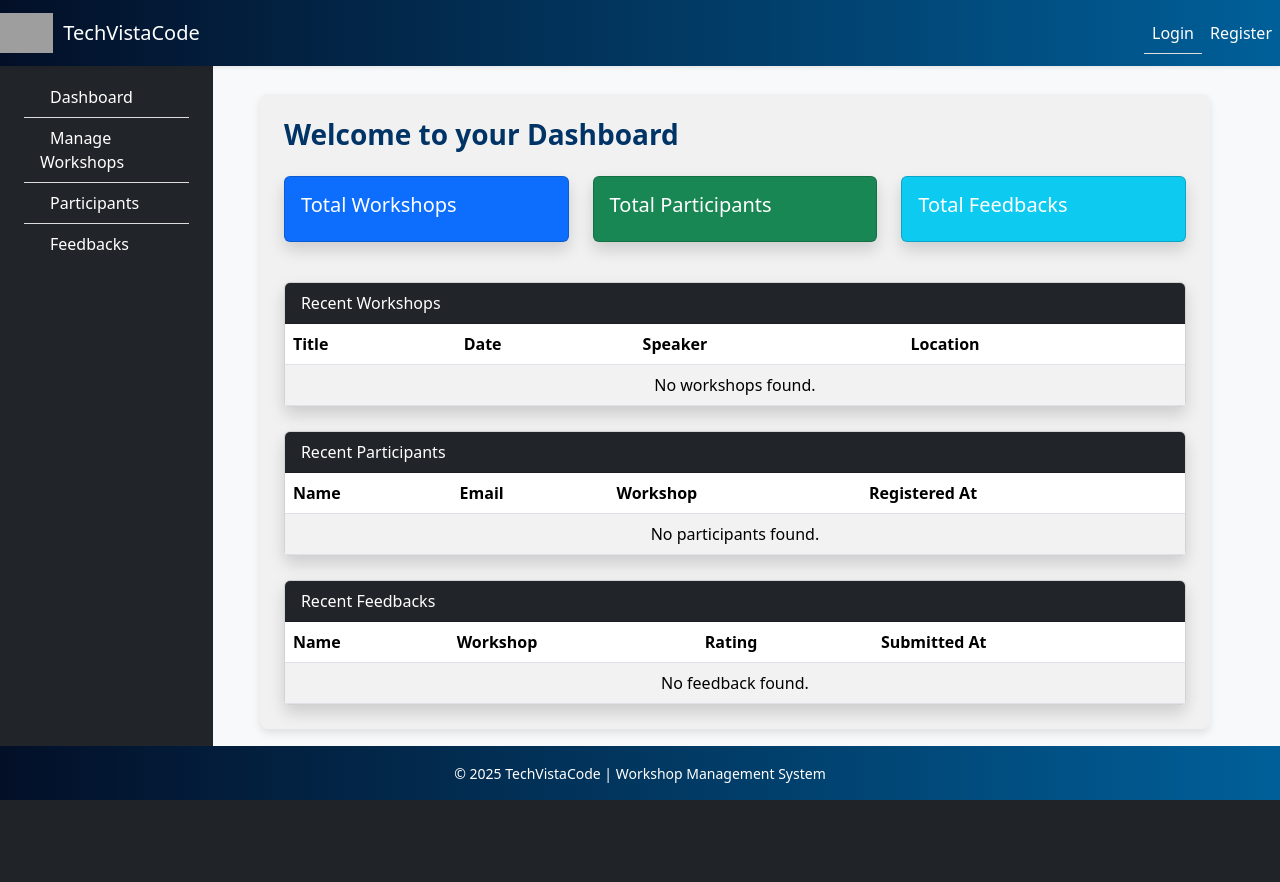
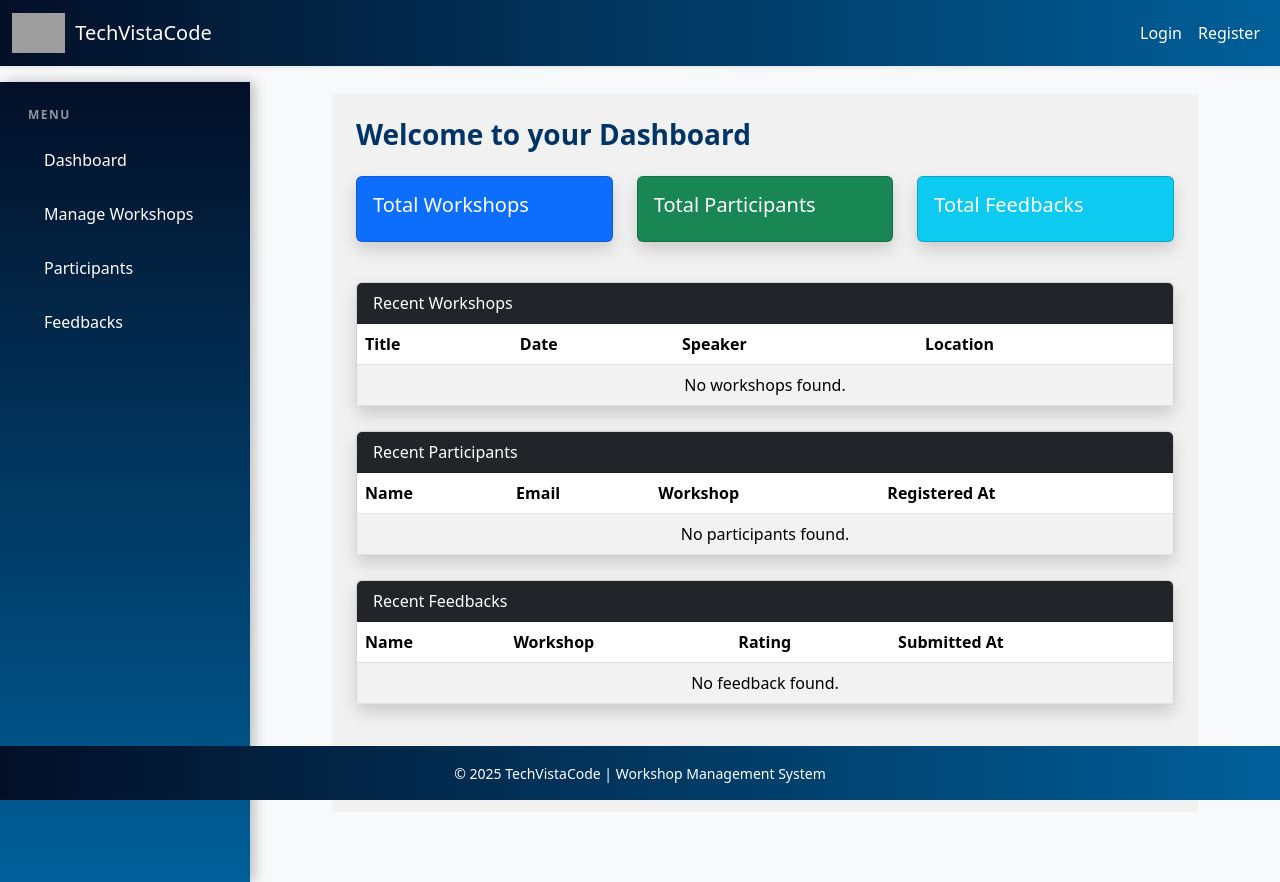
Before and after one commit to aditapdiya/Work-Shop-Management, a Django app: template workshop_management/main/templates/main/dashboard.html in a window 1280 px wide. Before the commit the page ends 800 px from the top, so only its background shows below. Run offline with Django 5.2, Linux system fonts and the light colour scheme; the template is opened without the code that fills it, so the values that code supplies are empty; some libraries are stand-ins or nearby versions; grey boxes are pictures that could not be loaded.

Commit message:
Update workshop management project

```diff
--- a/workshop_management/main/templates/main/base.html
+++ b/workshop_management/main/templates/main/base.html
@@ -84,7 +84,7 @@
 <nav class="navbar navbar-expand-lg navbar-dark navbar-custom fixed-top shadow-sm">
   <div class="container-fluid">
     <a class="navbar-brand d-flex align-items-center" href="{% url 'home' %}">
-      <img src="https://techvistacode.com/images/tvc-logo.webp" alt="Logo">
+      <img src="https://www.techvistacode.com/_next/static/media/techvistacode.b7338ba6.svg" alt="Logo">
       <span>TechVistaCode</span>
     </a>
     <button class="navbar-toggler" type="button" data-bs-toggle="collapse" data-bs-target="#navbarNav">
--- a/workshop_management/main/templates/main/dashboard.html
+++ b/workshop_management/main/templates/main/dashboard.html
@@ -1,40 +1,36 @@
 {% extends "main/base.html" %}
 
 {% block content %}
-<!-- Main Layout with Sidebar -->
-<div class="container-fluid">
-    <div class="row">
-        <!-- Sidebar (Fixed) -->
-        <div class="col-md-2 bg-dark text-white p-4" style="height: 100vh; position: fixed; top: 0; left: 0; background-color: #003366;">
-            <h4 class="text-center mb-4" style="color: #00b0f0;">Dashboard</h4>
-            <ul class="nav flex-column">
-                <li class="nav-item">
-                    <a class="nav-link text-white" href="#" style="color: #ffffff;">
-                        <i class="bi bi-house-door"></i> Dashboard
+
+<!-- Sidebar (matches header & footer gradient) -->
+<aside class="sidebar">
+    <div class="sidebar-title">Menu</div>
+    <ul class="sidebar-nav">
+        <li>
+            <a href="/dashboard/" class="{% if request.path == '/dashboard/' %}active{% endif %}">
+                <i class="bi bi-speedometer2"></i><span>Dashboard</span>
             </a>
         </li>
-                <li class="nav-item">
-                    <a class="nav-link text-white" href="{% url 'manage_workshops' %}">
-                        <i class="bi bi-briefcase"></i> Manage Workshops
+        <li>
+            <a href="{% url 'manage_workshops' %}" class="{% if request.resolver_match.url_name == 'manage_workshops' %}active{% endif %}">
+                <i class="bi bi-briefcase"></i><span>Manage Workshops</span>
             </a>
         </li>
-                <li class="nav-item">
-                    <a class="nav-link text-white" href="{% url 'participants' %}" style="color: #ffffff;">
-                        <i class="bi bi-person-check"></i> Participants
+        <li>
+            <a href="{% url 'participants' %}" class="{% if request.resolver_match.url_name == 'participants' %}active{% endif %}">
+                <i class="bi bi-people"></i><span>Participants</span>
             </a>
         </li>
-                <li class="nav-item">
-                    <a class="nav-link text-white" href="{% url 'feedback_list' %}">
-                        <i class="bi bi-bar-chart-line"></i> Feedbacks
+        <li>
+            <a href="{% url 'feedback_list' %}" class="{% if request.resolver_match.url_name == 'feedback_list' %}active{% endif %}">
+                <i class="bi bi-chat-square-text"></i><span>Feedbacks</span>
             </a>
-
         </li>
     </ul>
-        </div>
+</aside>
 
 <!-- Main Content -->
-        <!-- Main Content -->
-<div class="col-md-10 offset-md-2 p-4" style="margin-left: 16.66%; background-color: #f1f1f1; border-radius: 8px;">
+<div class="main-content">
     <h2 class="mb-4" style="color: #003366;">Welcome to your Dashboard</h2>
 
     <!-- Summary Cards -->
@@ -159,30 +155,92 @@
     </div>
 </div>
 
-    </div>
-</div>
-
-<!-- Inline CSS for hover effects and active links -->
+<!-- Inline CSS -->
 <style>
-    .nav-link {
-        color: #ffffff; /* Default color for links */
-        font-weight: 500;
-        transition: background-color 0.3s ease; /* Smooth transition for hover */
-    }
-    .nav-link:hover {
-        background-color: #00b0f0; /* Light blue for hover effect */
-        color: #003366; /* Dark blue for text when hovering */
-    }
-    .nav-item.active .nav-link {
-        background-color: #00b0f0; /* Light blue for active link */
-        color: #003366; /* Dark blue for text */
+    :root {
+        --header-h: 82px;   /* adjust to your header height */
+        --footer-h: 66px;   /* adjust to your footer height */
+        --sidebar-w: 250px;
     }
 
-    .container-fluid {
-        padding-left: 0;
-        padding-right: 0;
+    /* ---------- Sidebar ---------- */
+    .sidebar {
+        position: fixed;
+        top: var(--header-h);
+        bottom: var(--footer-h);
+        left: 0;
+        width: var(--sidebar-w);
+        padding: 24px 14px;
+        background: linear-gradient(180deg, #030f27, #005f99);
+        box-shadow: 4px 0 12px rgba(0, 0, 0, 0.25);
+        overflow-y: auto;
+        z-index: 100;
     }
 
+    .sidebar-title {
+        color: rgba(255, 255, 255, 0.55);
+        font-size: 12px;
+        font-weight: 600;
+        letter-spacing: 1.5px;
+        text-transform: uppercase;
+        padding: 0 14px 12px;
+    }
+
+    .sidebar-nav {
+        list-style: none;
+        margin: 0;
+        padding: 0;
+    }
+
+    .sidebar-nav li {
+        margin-bottom: 6px;
+    }
+
+    .sidebar-nav a {
+        display: flex;
+        align-items: center;
+        gap: 12px;
+        padding: 12px 14px;
+        color: #ffffff;
+        font-weight: 500;
+        text-decoration: none;
+        border-radius: 10px;
+        border-left: 4px solid transparent;
+        transition: background 0.25s ease, transform 0.25s ease;
+    }
+
+    .sidebar-nav a i {
+        font-size: 1.15rem;
+        color: #00b0f0;
+    }
+
+    .sidebar-nav a:hover {
+        background: rgba(255, 255, 255, 0.12);
+        transform: translateX(4px);
+    }
+
+    .sidebar-nav a.active {
+        background: rgba(0, 176, 240, 0.18);
+        border-left-color: #00b0f0;
+        font-weight: 600;
+    }
+
+    /* ---------- Main content ---------- */
+    .main-content {
+        margin-left: var(--sidebar-w);
+        padding: 24px;
+        padding-bottom: calc(var(--footer-h) + 24px); /* keeps content clear of the fixed footer */
+        background-color: #f1f1f1;
+        min-height: calc(100vh - var(--header-h));
+    }
+
+    .main-content h2 {
+        font-size: 28px;
+        font-weight: bold;
+        margin-bottom: 30px;
+    }
+
+    /* ---------- Header / footer (unchanged) ---------- */
     .navbar-custom {
         background: linear-gradient(90deg, #030f27, #005f99);
     }
@@ -204,31 +262,7 @@
         position: fixed;
         bottom: 0;
         width: 100%;
-    }
-
-    /* Enhanced button styles for sidebar */
-    .nav-link i {
-        margin-right: 10px; /* Space between icon and text */
-    }
-
-    /* Main content styling */
-    .col-md-10 {
-        box-shadow: 0 4px 8px rgba(0, 0, 0, 0.1); /* Soft shadow effect */
-        border-radius: 8px;
-    }
-
-    h2 {
-        font-size: 28px;
-        font-weight: bold;
-        margin-bottom: 30px;
-    }
-
-    .nav-item {
-        border-bottom: 1px solid #ddd; /* Subtle border between items */
-    }
-
-    .nav-item:last-child {
-        border-bottom: none; /* Remove border from last item */
+        z-index: 200;
     }
 </style>
 
--- a/workshop_management/main/templates/main/home.html
+++ b/workshop_management/main/templates/main/home.html
@@ -58,7 +58,7 @@
     <nav class="navbar navbar-expand-lg navbar-dark navbar-custom shadow-sm fixed-top">
         <div class="container">
             <a class="navbar-brand" href="{% url 'home' %}">
-                <img src="https://techvistacode.com/images/tvc-logo.webp" alt="TechVistaCode Logo">
+                <img src="https://www.techvistacode.com/_next/static/media/techvistacode.b7338ba6.svg" alt="TechVistaCode Logo">
                 TechVistaCode
             </a>
             <button class="navbar-toggler" type="button" data-toggle="collapse" data-target="#navbarNav">
--- a/workshop_management/main/templates/main/login.html
+++ b/workshop_management/main/templates/main/login.html
@@ -48,7 +48,7 @@
 <body>
 
 <div class="login-container text-center">
-    <img src="https://techvistacode.com/images/tvc-logo.webp" alt="TechVista Logo" class="logo">
+    <img src="https://www.techvistacode.com/_next/static/media/techvistacode.b7338ba6.svg" alt="TechVista Logo" class="logo">
 
 
 
--- a/workshop_management/main/templates/main/register_workshop.html
+++ b/workshop_management/main/templates/main/register_workshop.html
@@ -47,7 +47,7 @@
 <div class="container mt-5 mb-5">
     <!-- Logo Section -->
     <div class="text-center mb-4">
-        <img src="https://techvistacode.com/images/tvc-logo.webp" alt="TechVista Logo" class="img-fluid" style="max-height: 100px;">
+        <img src="https://www.techvistacode.com/_next/static/media/techvistacode.b7338ba6.svg" alt="TechVista Logo" class="img-fluid" style="max-height: 100px;">
     </div>
 
     <div class="card p-4">
```
Also changed, not shown: workshop_management/main/migrations/0003_create_superuser.py (added), 1 other file. Lines whose indentation alone changed are shown as unchanged.
